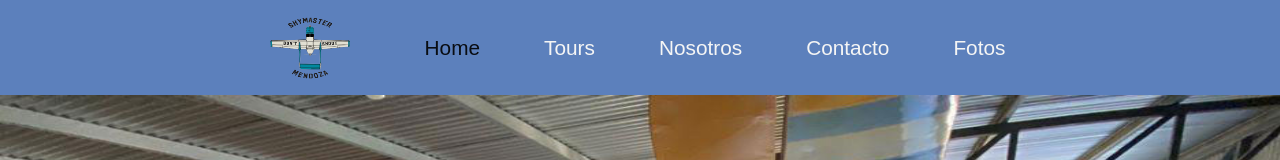
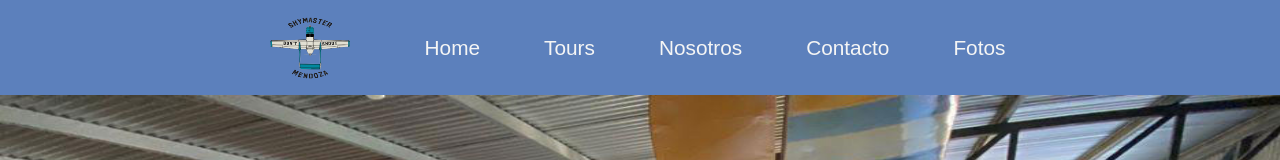
Before and after one commit to AxelVanDitmar/SkymasterVanDitmar, a website: page index.html in a window 1280 px wide. Shown: the top 160 px of the page. Drawn offline with nearby package versions, Linux system fonts and the light colour scheme.

Commit message:
cambios css

```diff
--- a/index.html
+++ b/index.html
@@ -29,7 +29,7 @@
       <div class="collapse navbar-collapse" id="navbarNav">
         <ul class="navbar-nav">
           <li class="nav-item">
-            <a class="nav-link active items-navbar" aria-current="page" href="index.html">Home</a>
+            <a class="nav-link items-navbar" aria-current="page" href="index.html">Home</a>
           </li>
           <li class="nav-item">
             <a class="nav-link items-navbar" href="pages/Tours.html"> Tours </a>
--- a/scss/styles.scss
+++ b/scss/styles.scss
@@ -31,6 +31,7 @@
 /* menu */
 
 header{
+    top: 0;
     display: flex;
     align-items: center;
     justify-content: space-evenly;
@@ -93,6 +94,8 @@ footer{
     text-shadow: 1px 1px black;
     color: nth($list: $colores, $n:3 );
 }
+
+
 
 main div div{
     h2{
@@ -157,7 +160,7 @@ main div div{
     }
 }
 
-/*fondo*/
+/* fondo */
 
 main{
     background-color: $color-secundario;
```
Also changed, not shown: css/Styles.css.
